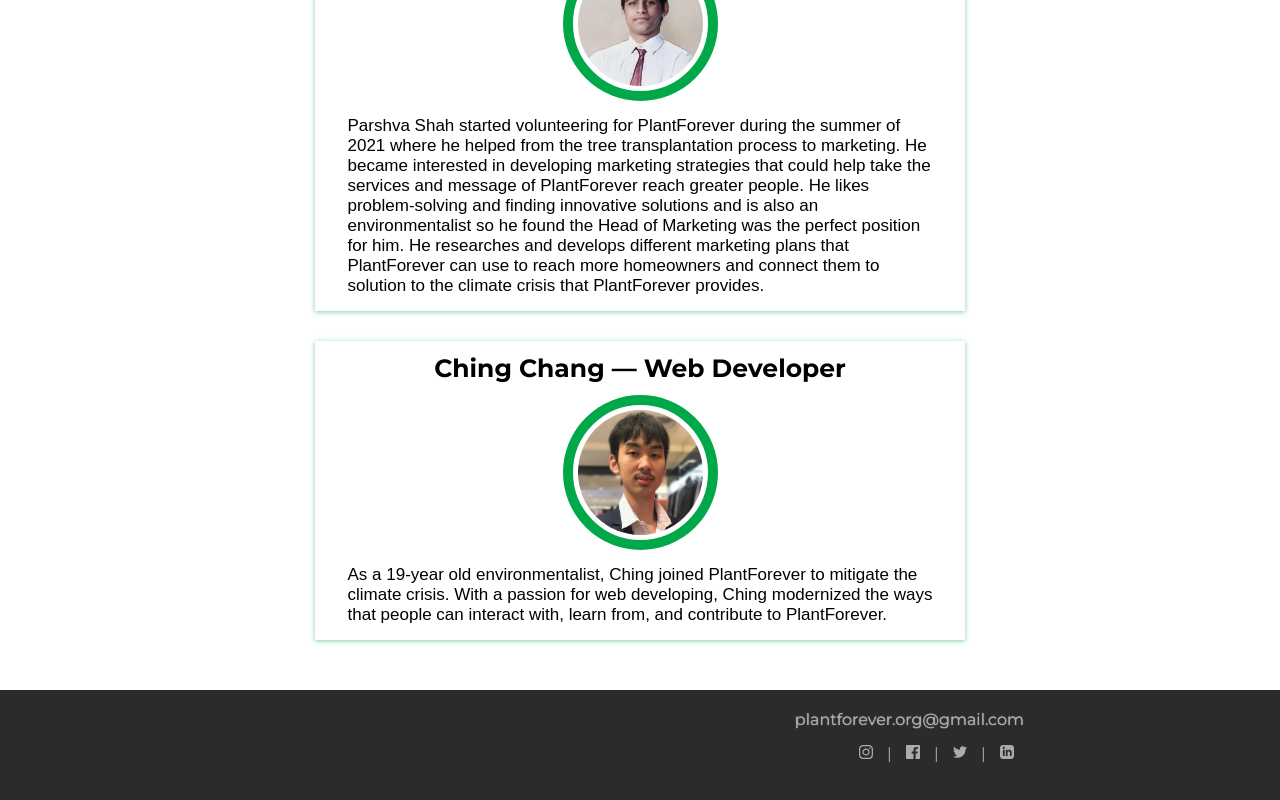
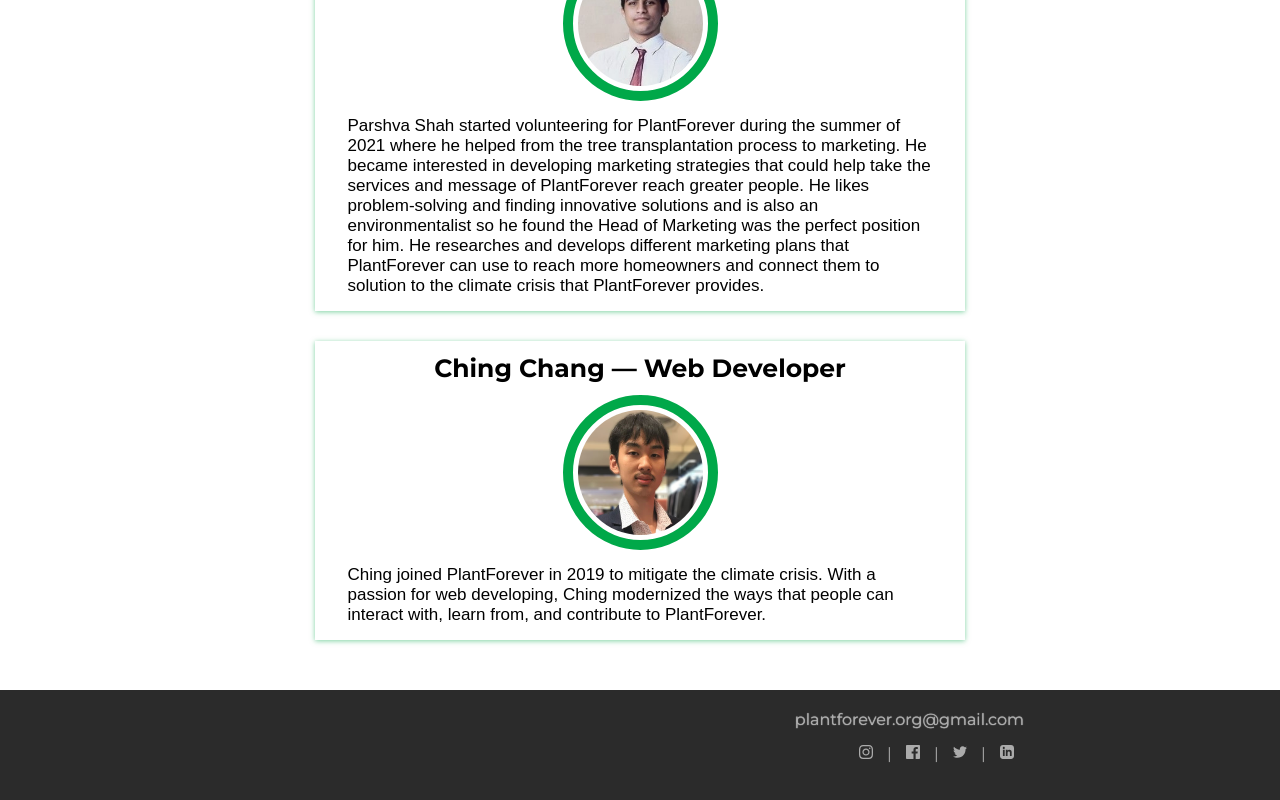
Before and after one commit to cocoliliace/PlantForever, a Vue app: page /meet-our-team in a window 1280 px wide. Shown: the part 1389-2189 px from the top of the page. Built offline with nearby package versions, Linux system fonts and the light colour scheme.

Commit message:
update ching's blurb on team page

```diff
--- a/src/views/Team.vue
+++ b/src/views/Team.vue
@@ -54,7 +54,7 @@
           name: "Ching Chang",
           title: "Web Developer",
           photo: "ching",
-          story: ["As a 19-year old environmentalist, Ching joined PlantForever to mitigate the climate crisis. With a passion for web developing, Ching modernized the ways that people can interact with, learn from, and contribute to PlantForever."]
+          story: ["Ching joined PlantForever in 2019 to mitigate the climate crisis. With a passion for web developing, Ching modernized the ways that people can interact with, learn from, and contribute to PlantForever."]
         }
       ]
     }
```
